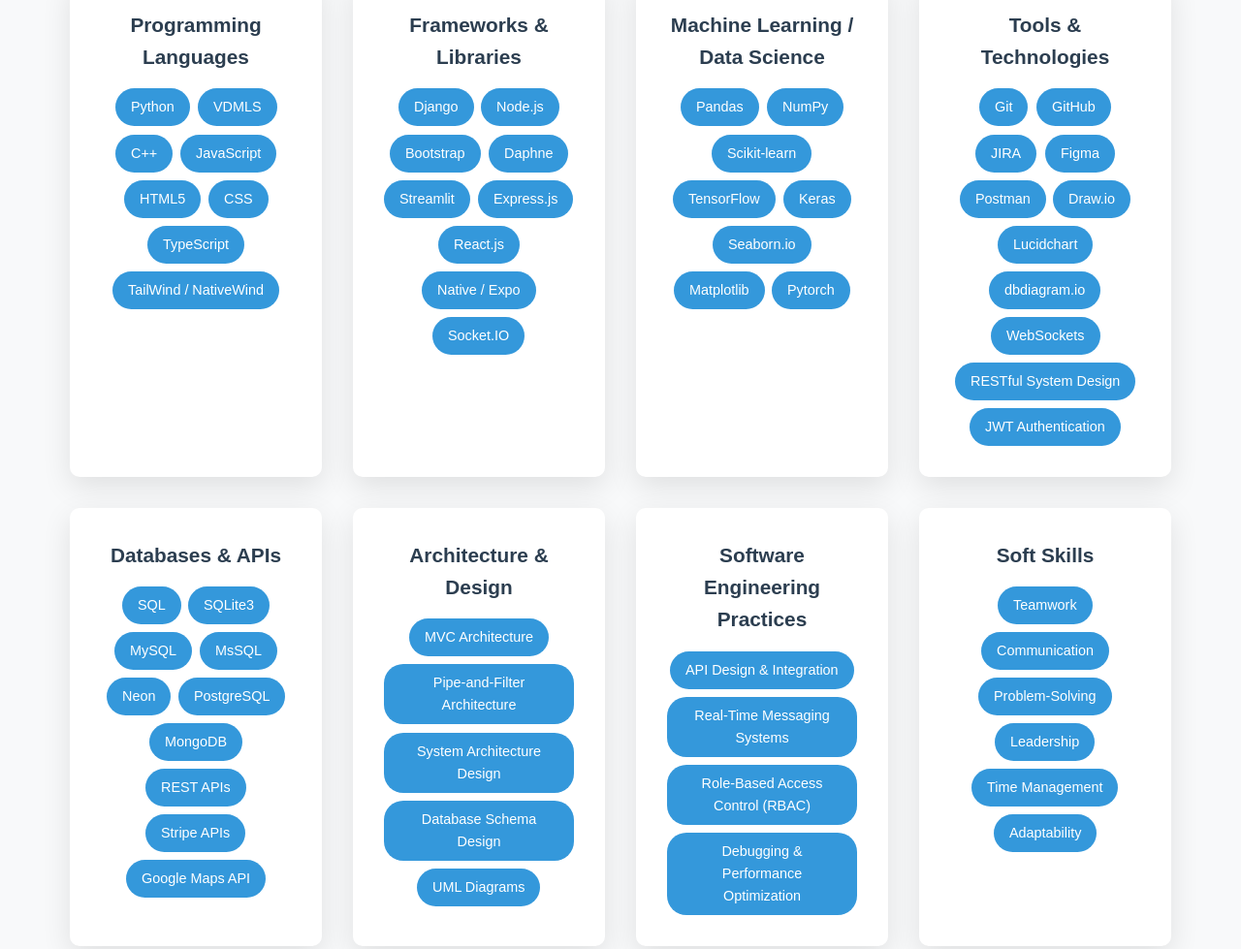
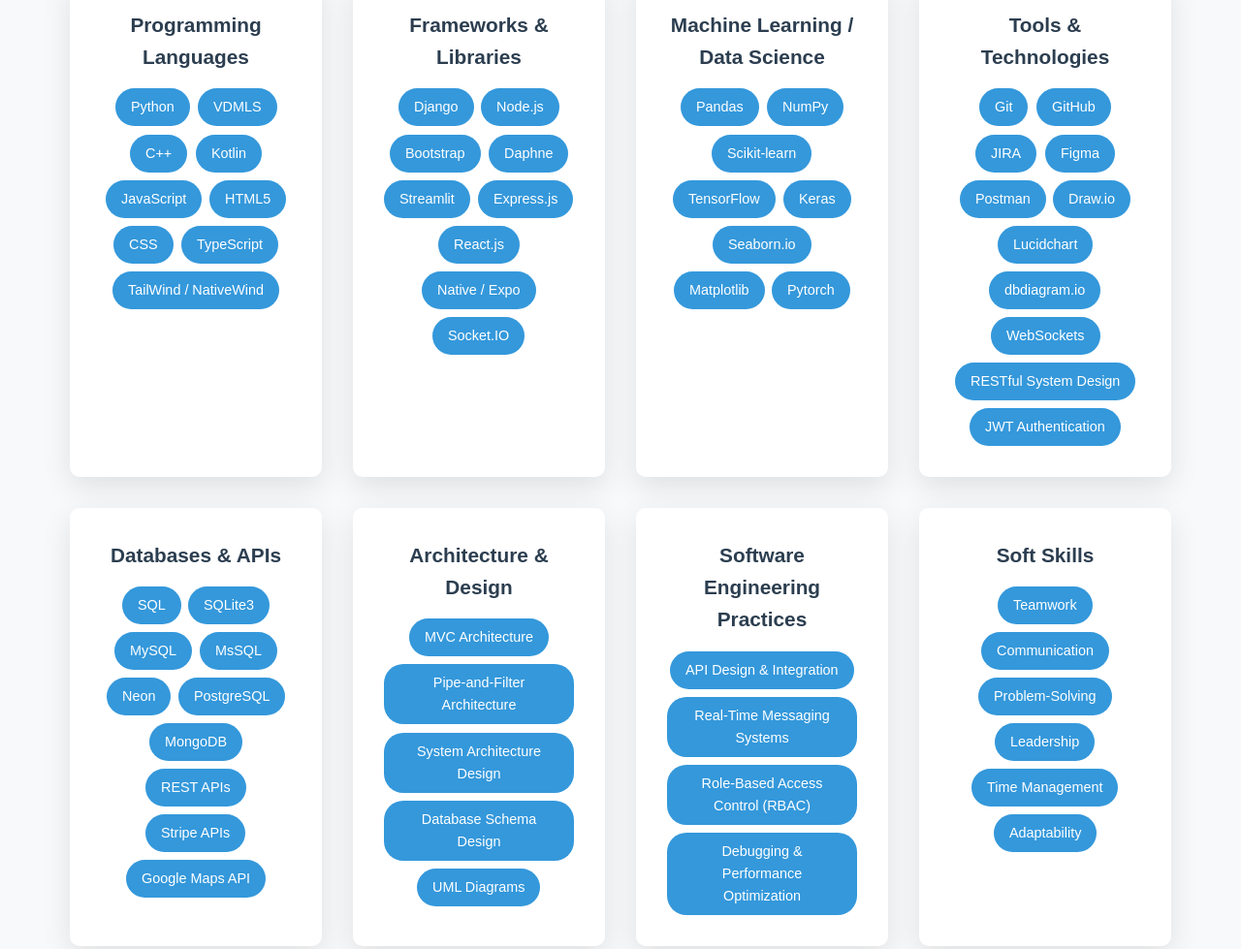
Before and after one commit to BILALAKRAM27/Portfolio, a plain HTML site: page index.html in a window 1280 px wide. Shown: the part 2340-3319 px from the top of the page at 97% size. Drawn offline with nearby package versions, Linux system fonts and the light colour scheme; a script that the page names is missing.

Commit message:
updated the portfolio on 2nd feb and updated the resume

```diff
--- a/index.html
+++ b/index.html
@@ -1487,10 +1487,12 @@
                 <span class="skill-tag">Python</span>
                 <span class="skill-tag">VDMLS</span>
                 <span class="skill-tag">C++</span>
+                <span class="skill-tag">Kotlin</span>
                 <span class="skill-tag">JavaScript</span>
                 <span class="skill-tag">HTML5</span>
                 <span class="skill-tag">CSS</span>
                 <span class="skill-tag">TypeScript</span>
+
                 <span class="skill-tag">TailWind / NativeWind</span>
             </div>
         </div>
```
Also changed, not shown: 1 other file.
